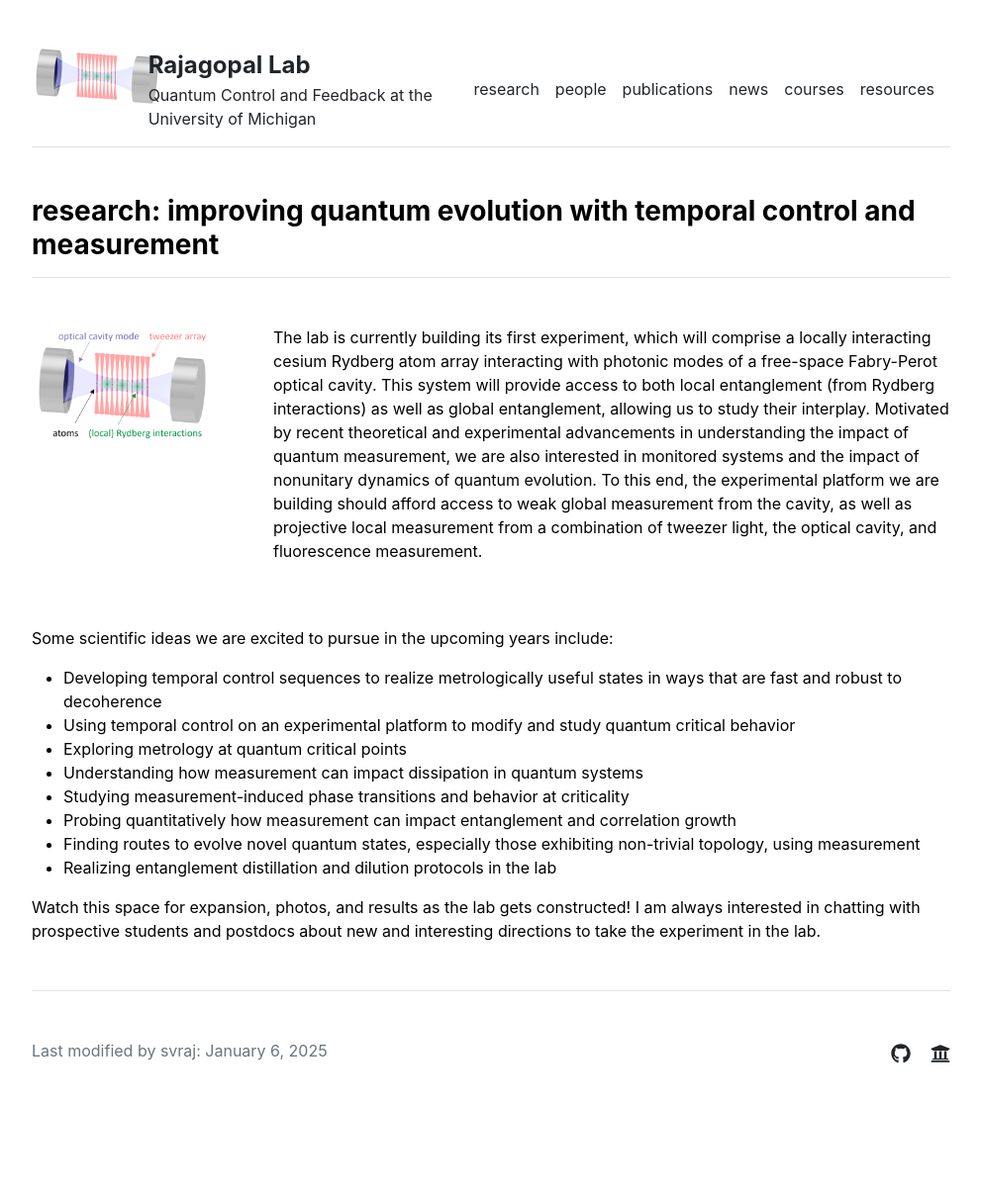
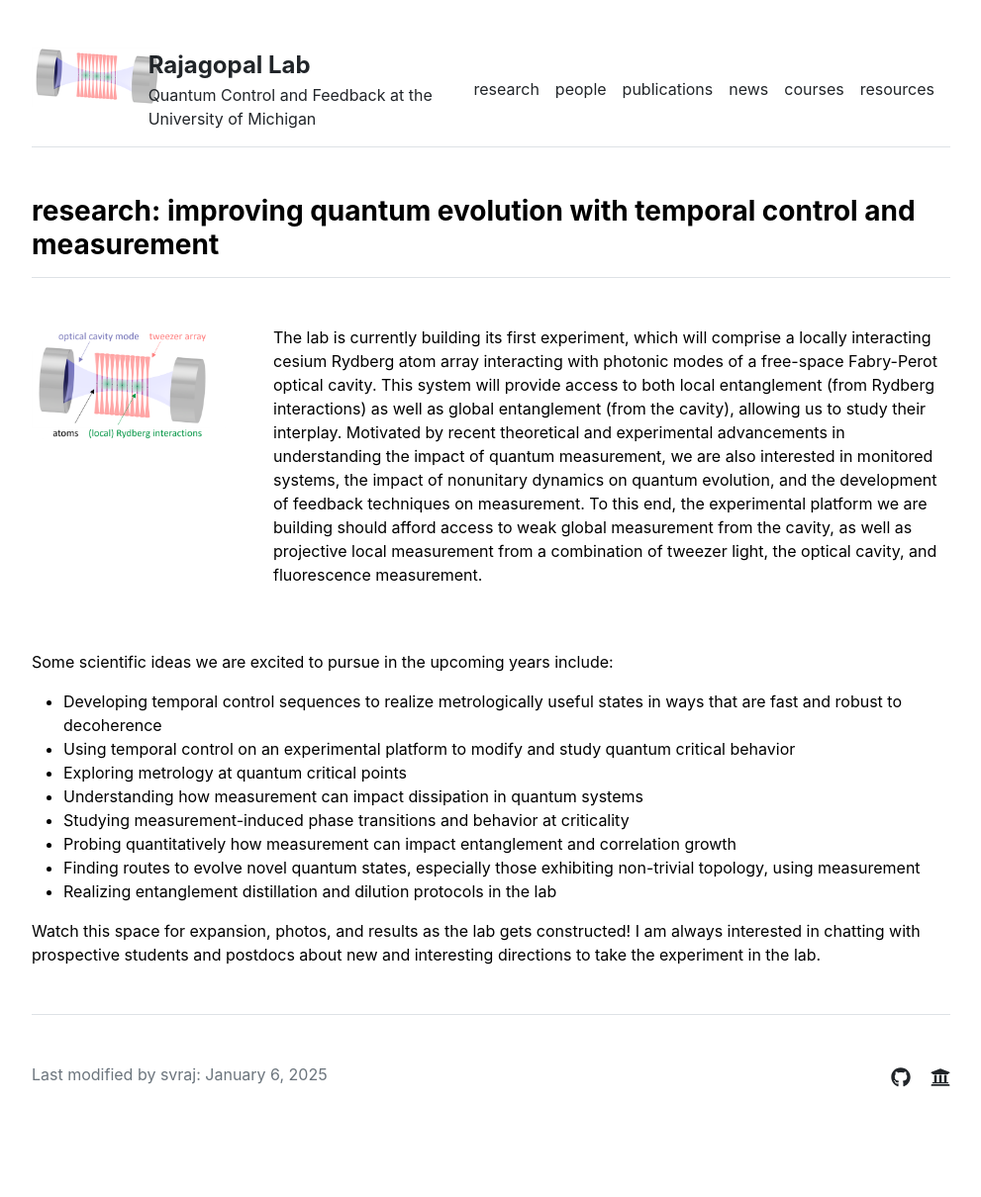
Before and after one commit to rajagopallab/rajagopallab.github.io, a Jekyll site: the page built from research.md, in a window 1280 px wide. Shown: the whole page at 99% size, without its empty margins (144-1135 px from the left). Built offline with Jekyll 4.4.1, drawn with Linux system fonts in a browser that asks for light colours; before the commit the page ends 1186 px from its top, so only the background shows below that.

Commit message:
minor updates to typos, adding YOU

```diff
--- a/_data/settings.yml
+++ b/_data/settings.yml
@@ -9,6 +9,7 @@
 people:
 - {name: 'Shankari Rajagopal',
   title: 'Assistant Professor of Physics',
+  pronouns: 'she/her',
   department: 'Physics',
   institution: 'University of Michigan',
   institution_address: '450 Church Street, Ann Arbor, MI 48109',
@@ -18,7 +19,7 @@
   lab: 'Homer A. Neal Lab 3214' ,
   image: 'assets/img/RajagopalSV_photo_oregon.jpg',
   about: 'Shankari Rajagopal is an atomic physics experimentalist interested in driven systems, measurement, and interactive quantum dynamics. From 2019-2024, she was a postdoctoral research scholar and <a href="https://stanfordsciencefellows.stanford.edu/">Stanford Science Fellow</a> at Stanford University in the group of <a href="https://sites.google.com/stanford.edu/sslab/">Monika Schleier-Smith</a>, working on improved coherence and uses of dressed Rydberg interactions in atomic tweezer arrays. She completed her graduate studies in 2019 at the University of California Santa Barbara in the lab of <a href="https://web.physics.ucsb.edu/~weld/">David Weld</a>, building two experiments in a new lab (lithium and strontium!) and then studying non-equilibrium dynamics with Bose-Einstein condensates in lattices. Shankari is particularly interested in applications of driven quantum systems and measurement feedback to quantum simulation, optimization, and metrology.<br><br>
-In her spare time, Shankari enjoys getting outdoors (long-distance running, hiking, biking, climbing), music (live shows, playing, and composing, the latter two very poorly), and <s>stealing</s> meeting as many dogs as possible.',
+In her spare time, Shankari enjoys getting outdoors (long-distance running, hiking, biking, climbing, gardening), music (live shows, playing, and composing, the latter two very poorly), and <s>stealing</s> meeting as many dogs as possible.',
   url: 'shankari-rajagopal',
 }
 #- {name: 'You! We are looking for graduate students, postdocs, and undergraduates excited about building a new lab and doing experimental quantum science. Please <a href="mailto:svraj@umich.edu">contact Shankari</a> for research opportunities!',
--- a/_layouts/people.html
+++ b/_layouts/people.html
@@ -10,6 +10,7 @@
   <div class="col-md-8">
     <h4>{{ person.name }}</h4>
     <h5 style=" bold margin:0;">{{ person.title }}</h5>
+    <h5 style=" bold margin:0;">{{ person.pronouns }}</h5>
     <p style="margin:0;"><i class="fa fa-envelope"></i> &nbsp; {{ person.email }}</p>
     <p style="margin:0;"><i class="fab fa-google"></i> &nbsp; <a href="https://scholar.google.com/citations?user=hNaF_u0AAAAJ&hl=en">Google Scholar</a></p>
     <p style="margin:0;"><i class="fas fa-briefcase"></i> &nbsp; {{ person.office }}</p>
@@ -23,5 +24,7 @@
 </div>
 {% endfor %}
 
-<h4 class="pb-3 mb-0">You!</h4>
+<audio id="player" src="{{ site.github.url }}/assets/sound/you.mp3"></audio>
+
+<h4 class="pb-3 mb-0"><a onclick="document.getElementById('player').play()">You!</a></h4>
 We are looking for graduate students, postdocs, and undergraduates excited about building a new lab and doing experiments in quantum science together. Please <a href="mailto:svraj@umich.edu">contact Shankari</a> for research opportunities!'
--- a/_layouts/research.html
+++ b/_layouts/research.html
@@ -12,11 +12,12 @@
     <p>
     The lab is currently building its first experiment, which will comprise a locally interacting cesium Rydberg atom array
     interacting with photonic modes of a free-space Fabry-Perot optical cavity. This system will provide access to both local
-    entanglement (from Rydberg interactions) as well as global entanglement, allowing us to study their interplay.
+    entanglement (from Rydberg interactions) as well as global entanglement (from the cavity), allowing us to study their interplay.
     Motivated by recent theoretical and experimental advancements in understanding the impact of quantum measurement,
-    we are also interested in monitored systems and the impact of nonunitary dynamics of quantum evolution. To this end,
-    the experimental platform we are building should afford access to weak global measurement from the cavity, as well as
-    projective local measurement from a combination of tweezer light, the optical cavity, and fluorescence measurement.
+    we are also interested in monitored systems, the impact of nonunitary dynamics on quantum evolution, and the
+    development of feedback techniques on measurement. To this end, the experimental platform we are building should
+    afford access to weak global measurement from the cavity, as well as projective local measurement from a combination
+    of tweezer light, the optical cavity, and fluorescence measurement.
     </p>
   </div>
 </div>
```
Also changed, not shown: resources.md (+7 -8 lines), 2 other files.
